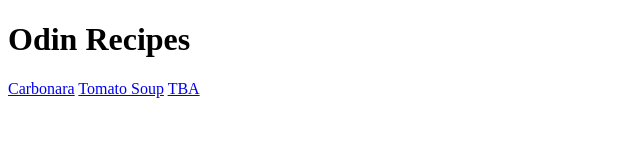
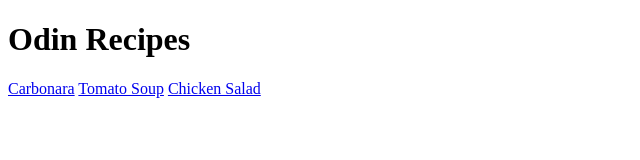
Before and after one commit to Rainissance/odin-recipes, a plain HTML site: page index.html in a window 1280 px wide. Shown: the full height of the page, 0-640 px from the left. Drawn offline with Linux system fonts and the light colour scheme.

Commit message:
Add link to chicken_salad.html

```diff
--- a/index.html
+++ b/index.html
@@ -9,6 +9,6 @@
    <h1>Odin Recipes</h1>
    <a href="recipes/carbonara.html">Carbonara</a>
    <a href="tomato_soup.html">Tomato Soup</a>
-   <a href="LINK">TBA</a>
+   <a href="chicken_salad.html">Chicken Salad</a>
 </body>
 </html>
```
